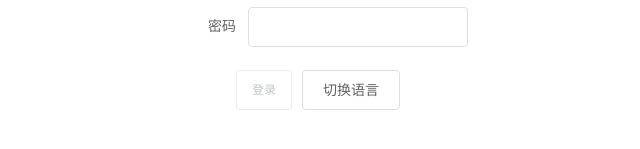
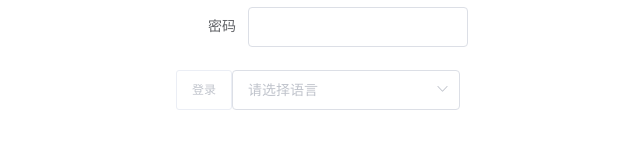
Before and after one commit to boring-exp/learn-vue-router, a Vue app: page /#/ in a window 1280 px wide. Shown: the part 309-458 px from the top of the page, without its empty margins (640-1280 px from the left). Built offline with nearby package versions, Linux system fonts and the light colour scheme.

Commit message:
feat: 国际化切换

```diff
--- a/src/views/HomeView.vue
+++ b/src/views/HomeView.vue
@@ -21,8 +21,13 @@
             </el-form-item>
           </el-form>
           <div class="operator">
-            <el-button size="small" @click="login" :disabled="canLogin">{{$t("msg.login")}}</el-button>
-            <el-button @click="changeLang">切换语言</el-button>
+            <el-button size="small" @click="login" :disabled="canLogin">{{ $t("msg.login") }}</el-button>
+            <el-select v-model="selectedLang" placeholder="请选择语言" @change="changeLang">
+              <el-option v-for="(lang, index) in langArr" :label="lang.label" :value="lang.value"
+                :key="index"></el-option>
+              <!-- <el-option label="中文站" value="zh"></el-option>
+              <el-option label="英文站" value="en"></el-option> -->
+            </el-select>
           </div>
         </div>
       </div>
@@ -44,7 +49,12 @@ export default {
         passwd: '',
       },
       isShowChild: true,
-      pInfo: '这是用来设置默认的input框的值'
+      pInfo: '这是用来设置默认的input框的值',
+      langArr: [
+        { label: '中文站', value: 'zh' },
+        { label: '英文站', value: 'en' }
+      ],
+      selectedLang: ''
     }
   },
   destroyed() {
@@ -63,8 +73,10 @@ export default {
   },
   // 方法
   methods: {
-    changeLang() {
-      this.$root.$i18n.locale = 'en'
+    changeLang(lang) {
+      console.log(this.$i18n.locale, this.$root.$i18n.locale)
+      this.$root.$i18n.locale = lang
+      // TODO: 更改国际化语言
     },
     async login() {
       console.log(this.$router)
```
